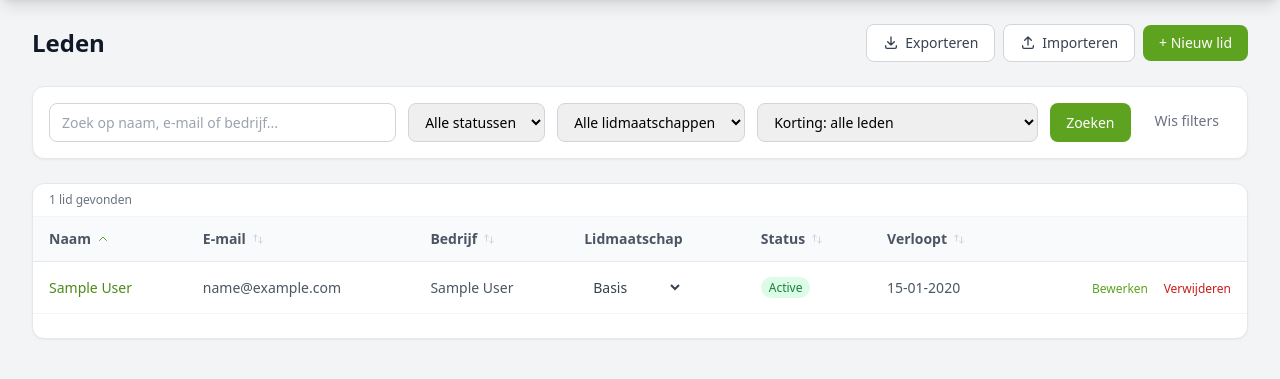
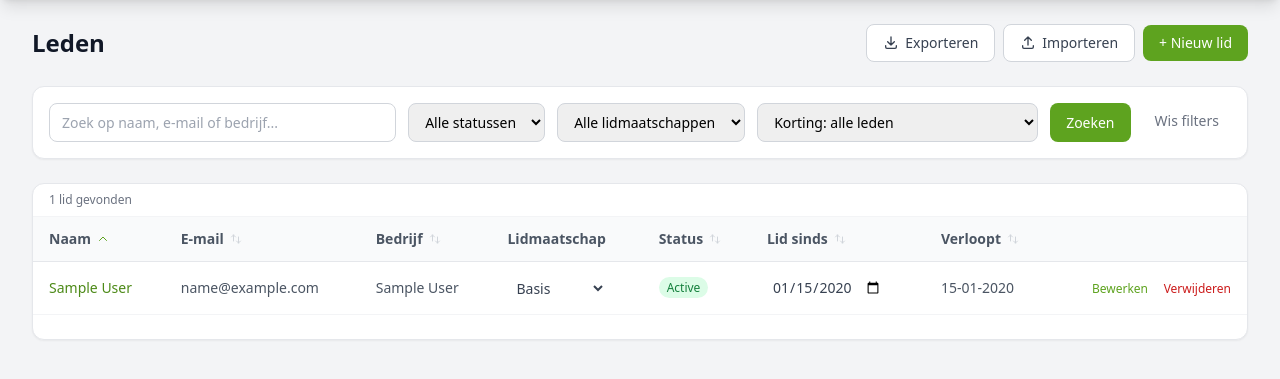
Before and after one commit to gjhilderink/babb, a Laravel app: page /members in a window 1280 px wide. Shown: the part 92-471 px from the top of the page. Run offline with Laravel 12, Linux system fonts and the light colour scheme; a user stored in the database is signed in; data comes from the database, SQL or seed files in the repository; tables that the repository leaves empty hold one stand-in row (values such as "Sample post"); some libraries are stand-ins or nearby versions.

Commit message:
feat(members): toon en wijzig "lid sinds" in ledenlijst
Ook dubbele foutmelding op de sponsorcommissie-pagina verwijderd.

Co-Authored-By: Claude Opus 5.5 <noreply@anthropic.com>

```diff
--- a/app/Http/Controllers/MemberController.php
+++ b/app/Http/Controllers/MemberController.php
@@ -14,7 +14,7 @@ class MemberController extends Controller
 {
     public function index(Request $request): View
     {
-        $allowed = ['last_name', 'company_name', 'email', 'status', 'membership_end'];
+        $allowed = ['last_name', 'company_name', 'email', 'status', 'membership_start', 'membership_end'];
         $sort    = in_array($request->sort, $allowed) ? $request->sort : 'last_name';
         $dir     = $request->dir === 'desc' ? 'desc' : 'asc';
 
@@ -140,6 +140,21 @@ class MemberController extends Controller
         $name = $member->load('membershipType')->membershipType?->name ?? 'geen';
 
         return back()->with('success', "Abonnement van {$member->full_name} gewijzigd naar {$name}.");
+    }
+
+    public function updateMembershipStart(Request $request, Member $member): RedirectResponse
+    {
+        $data = $request->validate([
+            'membership_start' => 'nullable|date'.($member->membership_end ? '|before_or_equal:'.$member->membership_end->format('Y-m-d') : ''),
+        ], [
+            'membership_start.before_or_equal' => 'Lid sinds mag niet na de einddatum van het lidmaatschap liggen.',
+        ]);
+
+        $member->update(['membership_start' => $data['membership_start'] ?? null]);
+
+        $datum = $member->membership_start?->format('d-m-Y') ?? 'leeg';
+
+        return back()->with('success', "Lid sinds van {$member->full_name} gewijzigd naar {$datum}.");
     }
 
     public function destroy(Member $member): RedirectResponse
--- /dev/null
+++ b/resources/views/members/_membership_start_input.blade.php
@@ -0,0 +1,8 @@
+<form method="POST" action="{{ route('members.membership-start', $member) }}" class="inline">
+    @csrf @method('PATCH')
+    <input type="date" name="membership_start" title="Lid sinds wijzigen"
+           value="{{ $member->membership_start?->format('Y-m-d') }}"
+           @if ($member->membership_end) max="{{ $member->membership_end->format('Y-m-d') }}" @endif
+           onchange="this.form.submit()"
+           class="text-sm text-gray-700 bg-transparent border border-transparent hover:border-gray-300 rounded-lg px-1 py-0.5 cursor-pointer focus:outline-none focus:ring-2 focus:ring-bb-green-600">
+</form>
--- a/resources/views/members/index.blade.php
+++ b/resources/views/members/index.blade.php
@@ -108,6 +108,7 @@
             @if ($member->company_name)<div>{{ $member->company_name }}</div>@endif
             <div>{{ $member->email }}</div>
             <div>@include('members._membership_type_select')</div>
+            <div class="flex items-center gap-1">Lid sinds @include('members._membership_start_input')</div>
             @include('members._korting_badge')
         </div>
         <div class="mt-3 flex gap-3">
@@ -150,6 +151,9 @@
                     <th class="px-4 py-3 text-left font-semibold text-gray-600">
                         <a href="{{ $sortUrl('status') }}" class="hover:text-gray-900 inline-flex items-center gap-1">Status {!! $sortIcon('status') !!}</a>
                     </th>
+                    <th class="px-4 py-3 text-left font-semibold text-gray-600 hidden md:table-cell">
+                        <a href="{{ $sortUrl('membership_start') }}" class="hover:text-gray-900 inline-flex items-center gap-1">Lid sinds {!! $sortIcon('membership_start') !!}</a>
+                    </th>
                     <th class="px-4 py-3 text-left font-semibold text-gray-600 hidden lg:table-cell">
                         <a href="{{ $sortUrl('membership_end') }}" class="hover:text-gray-900 inline-flex items-center gap-1">Verloopt {!! $sortIcon('membership_end') !!}</a>
                     </th>
@@ -176,6 +180,7 @@
                             {{ ucfirst($member->status) }}
                         </span>
                     </td>
+                    <td class="px-4 py-3 text-gray-600 hidden md:table-cell whitespace-nowrap">@include('members._membership_start_input')</td>
                     <td class="px-4 py-3 text-gray-600 hidden lg:table-cell">{{ $member->membership_end?->format('d-m-Y') ?? '—' }}</td>
                     <td class="px-4 py-3 text-right whitespace-nowrap">
                         <a href="{{ route('members.edit', $member) }}" class="text-xs text-bb-green-600 hover:underline mr-3">Bewerken</a>
@@ -188,7 +193,7 @@
                 </tr>
                 @empty
                 <tr>
-                    <td colspan="7" class="px-4 py-8 text-center text-gray-400">Geen leden gevonden.</td>
+                    <td colspan="8" class="px-4 py-8 text-center text-gray-400">Geen leden gevonden.</td>
                 </tr>
                 @endforelse
             </tbody>
--- a/resources/views/sponsorcommissie/index.blade.php
+++ b/resources/views/sponsorcommissie/index.blade.php
@@ -18,10 +18,6 @@
         </select>
     </form>
 </div>
-
-@if (session('error'))
-    <div class="mb-4 rounded-md bg-red-50 border border-red-200 px-4 py-3 text-sm text-red-800">{{ session('error') }}</div>
-@endif
 
 {{-- Samenvatting geselecteerd jaar --}}
 <div class="grid grid-cols-1 sm:grid-cols-3 gap-4 mb-6">
--- a/routes/web.php
+++ b/routes/web.php
@@ -32,6 +32,7 @@ Route::middleware('auth')->group(function () {
         Route::resource('membership-types', MembershipTypeController::class)->except('show');
         Route::resource('members', MemberController::class);
         Route::patch('members/{member}/membership-type', [MemberController::class, 'updateMembershipType'])->name('members.membership-type');
+        Route::patch('members/{member}/membership-start', [MemberController::class, 'updateMembershipStart'])->name('members.membership-start');
         Route::get('members-export', [MemberController::class, 'export'])->name('members.export');
         Route::post('members-import', [MemberController::class, 'import'])->name('members.import');
         Route::resource('products', ProductController::class);
```
